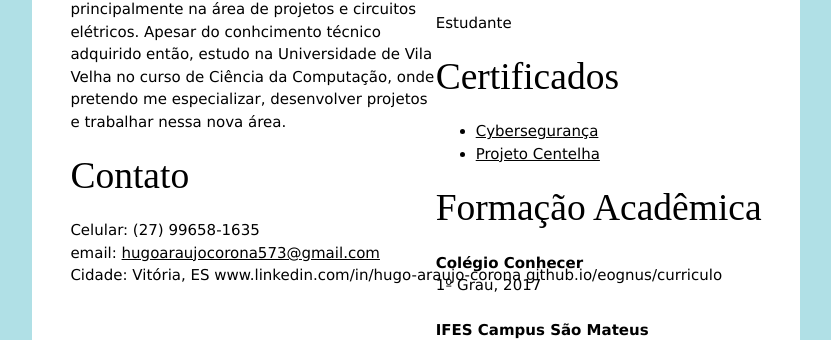
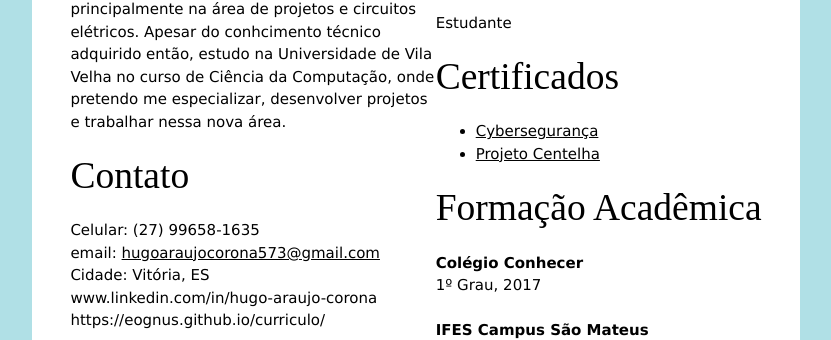
Before and after one commit to eognus/curriculo, a plain HTML site: page index.html in a window 1280 px wide. Shown: the part 618-958 px from the top of the page, without its empty margins (224-1055 px from the left). Drawn offline with nearby package versions, Linux system fonts and the light colour scheme.

Commit message:
Update index.html

```diff
--- a/index.html
+++ b/index.html
@@ -74,9 +74,9 @@
       <h3>Contato</h3>
       <p>Celular: (27) 99658-1635<br>
       email: <a href="mailto:hugoaraujocorona573@gmail.com">hugoaraujocorona573@gmail.com</a><br>
-      Cidade: Vitória, ES
-      www.linkedin.com/in/hugo-araujo-corona
-      github.io/eognus/curriculo
+      Cidade: Vitória, ES <br>
+      www.linkedin.com/in/hugo-araujo-corona <br>
+      https://eognus.github.io/curriculo/
       </div>
 
 
```
